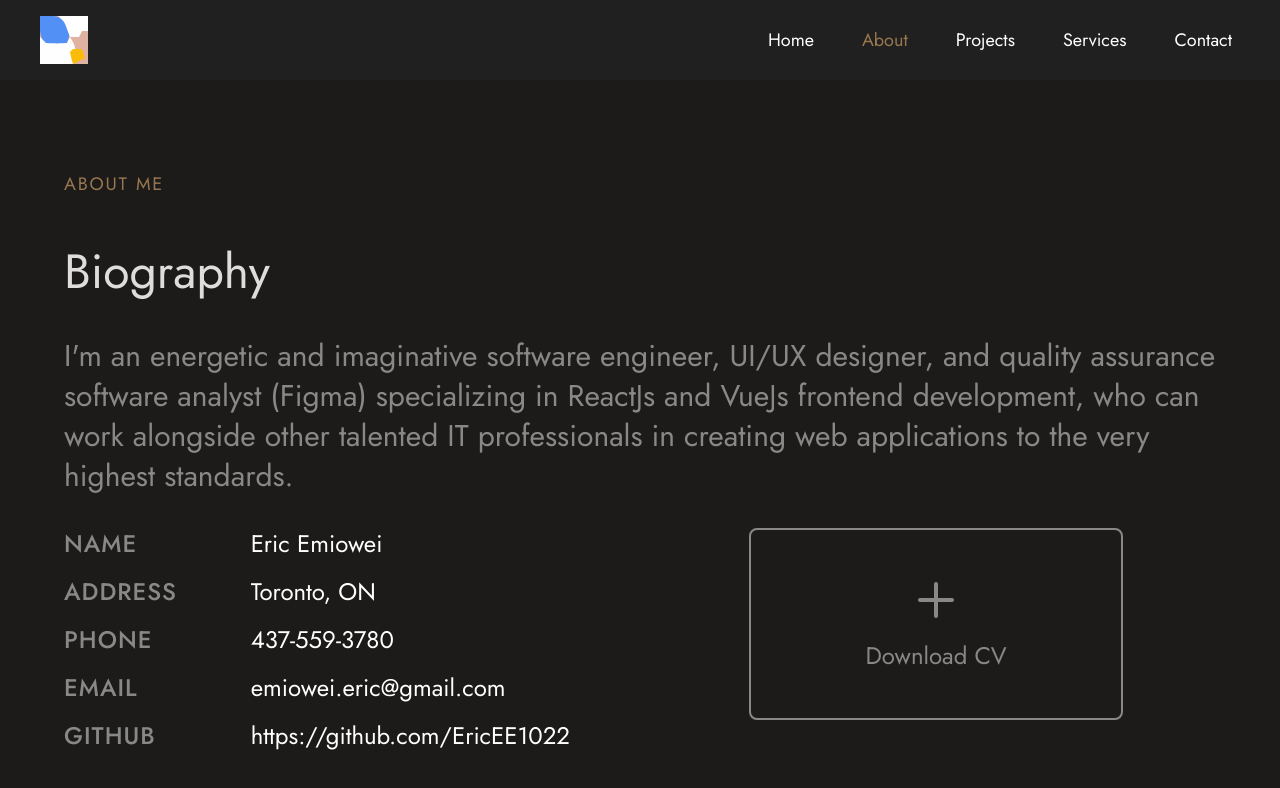
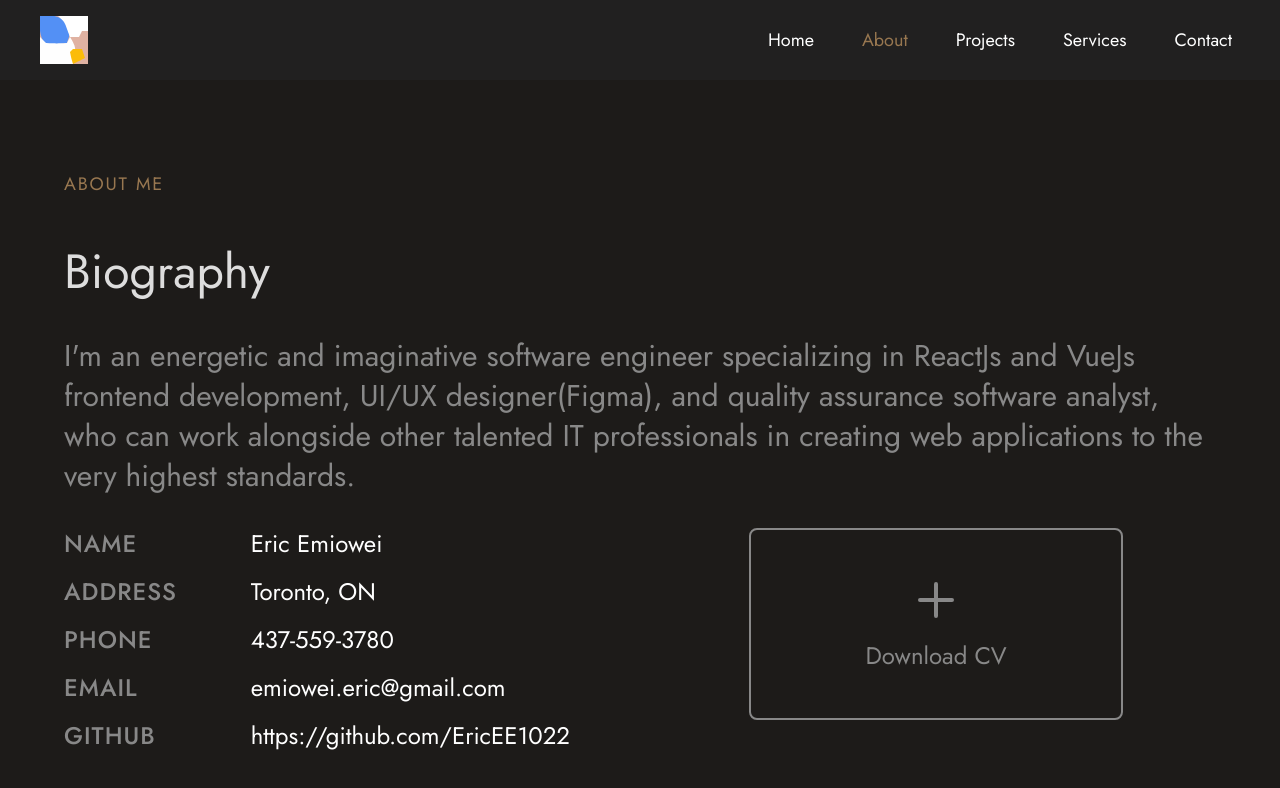
Before and after one commit to EricEE1022/portolio, a React (Create React App) app: page /about in a window 1280 px wide. Shown: the top 788 px of the page. Built offline with nearby package versions, Linux system fonts and the light colour scheme.

Commit message:
typo errors

```diff
--- a/src/pages/About.js
+++ b/src/pages/About.js
@@ -19,11 +19,11 @@ const About = () => {
 
         {/* Biography paragraph explaining the user's professional profile */}
         <p className="text-[#888] text-[30px] leading-10 mb-6">
-          I'm an energetic and imaginative software engineer, UI/UX designer,
-          and quality assurance software analyst (Figma) specializing in ReactJs
-          and VueJs frontend development, who can work alongside other talented
-          IT professionals in creating web applications to the very highest
-          standards.
+          I'm an energetic and imaginative software engineer specializing in
+          ReactJs and VueJs frontend development, UI/UX designer(Figma), and
+          quality assurance software analyst, who can work alongside other
+          talented IT professionals in creating web applications to the very
+          highest standards.
         </p>
 
         {/* Grid layout: Information on the left, Download CV button on the right */}
@@ -43,9 +43,7 @@ const About = () => {
                 <span className="text-[#888] tracking-[1px] font-medium md:text-2xl uppercase w-1/3">
                   Address
                 </span>
-                <span className="w-2/3 md:text-2xl">
-                  Toronto, ON
-                </span>
+                <span className="w-2/3 md:text-2xl">Toronto, ON</span>
               </li>
               {/* Phone */}
               <li className="flex">
@@ -63,7 +61,7 @@ const About = () => {
                 </span>
                 <a href="mailto:emiowei.eric@gmail.com">
                   <span className="w-2/3 md:text-2xl">
-                  emiowei.eric@gmail.com
+                    emiowei.eric@gmail.com
                   </span>
                 </a>
               </li>
--- a/src/pages/Home.js
+++ b/src/pages/Home.js
@@ -15,11 +15,11 @@ const Home = () => {
           <p className="text-[#987750] text-lg leading-4 pb-10 uppercase tracking-widest">Introduction</p>
 
           {/* Main Title - Role and Specialization */}
-          <h1 className="text-5xl font-normal text-[#ddd] mt-4 mb-10">Frontend Developer, UI/UX Designer</h1>
+          <h1 className="text-5xl font-normal text-[#ddd] mt-4 mb-10">Software Engineer, UI/UX Designer and Quality Assurance Software Analyst</h1>
 
           {/* Short description about the developer */}
           <p className="text-[#888] text-[30px] leading-10 mb-6">
-            I design and develop services for clients of all sizes, specializing in creating stylish, modern web applications and UI designs.
+            I design, develop and test services for clients of all sizes, specializing in creating stylish, modern web applications and UI designs.
           </p>
 
           {/* Signature Image */}
```
Also changed, not shown: src/assets/right.jpg (deleted).
